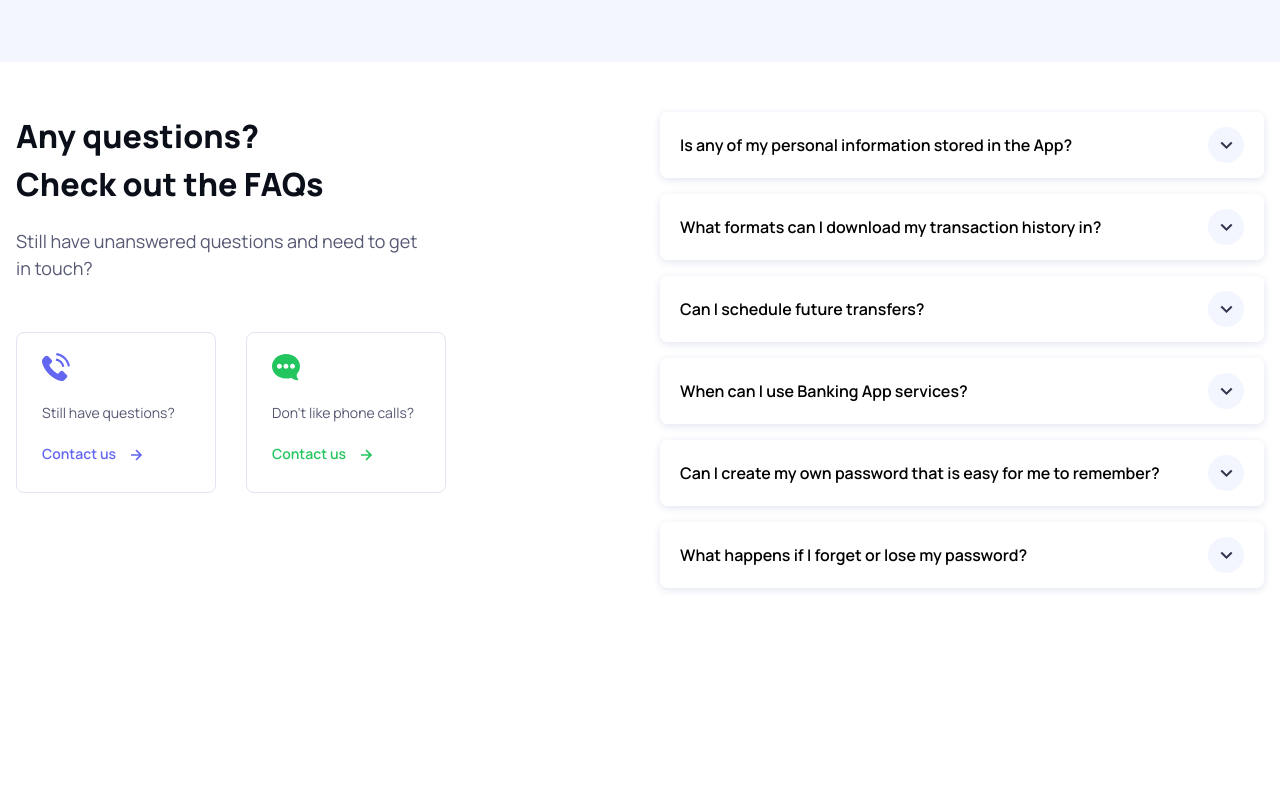
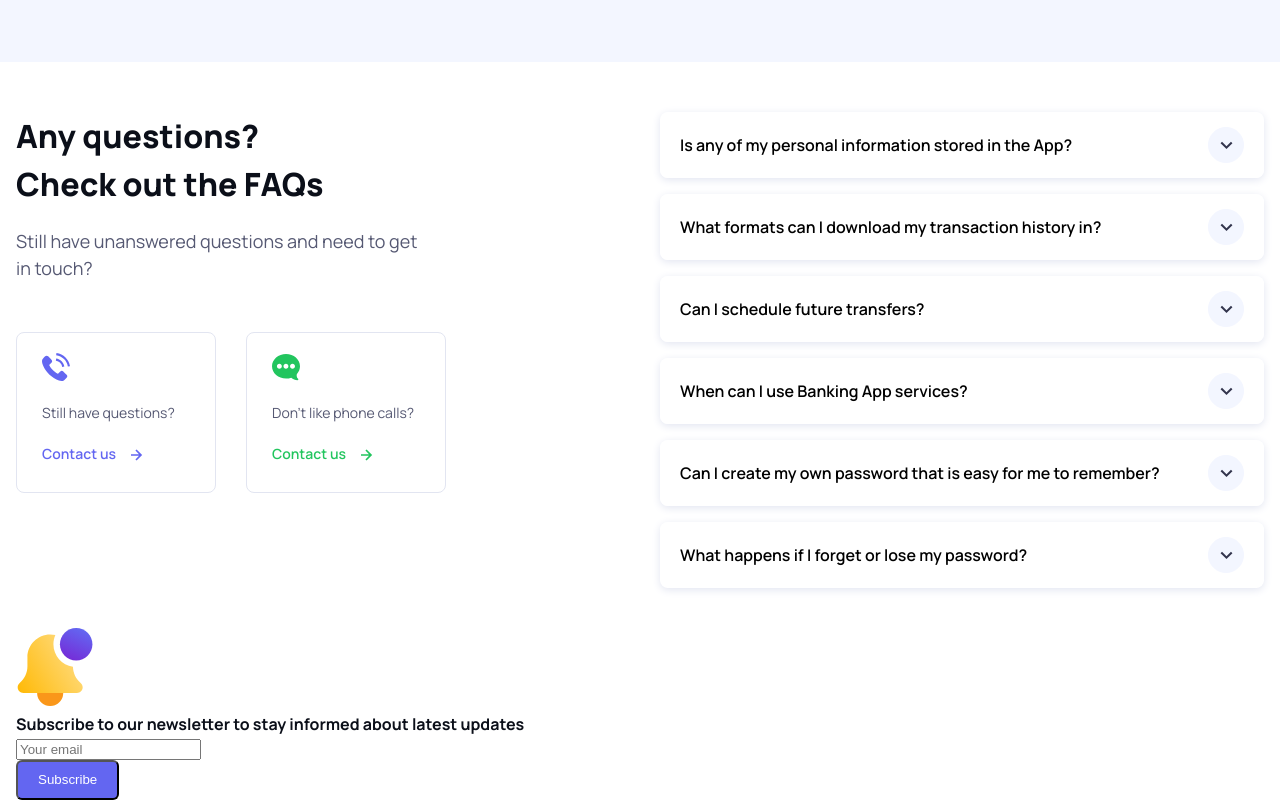
Before and after one commit to ChristofferRiquelme/silicon, a plain HTML site: page index.html in a window 1280 px wide. Shown: the part 3615-4415 px from the top of the page. Before the commit the page ends 4243 px from the top, so only its background shows below. Drawn offline with Linux system fonts and the light colour scheme.

Commit message:
Add html structure

```diff
--- a/index.html
+++ b/index.html
@@ -525,5 +525,29 @@
             </div>
         </div>
     </section>
+
+<!-- MARK: Subscribe section -->
+    <section id="subscribe" class="silicon-subscribe">
+        <div class="silicon-container">
+            <div class="silicon-subscribe-area">
+                <div class="silicon-subscribe-items">
+                    <div class="silicon-subscribe-item">
+                        <div class="silicon-subscribe-item-image">
+                            <img src="images/subscribe/notification.svg" alt="Bell notification icon">
+                        </div>
+                        <div class="silicon-subscribe-item-text">
+                            <h4>Subscribe to our newsletter to stay informed about latest updates</h4>
+                        </div>
+                    </div>
+                    <div class="silicon-subscribe-item">
+                        <form action="" class="silicon-subscribe-item-form">
+                            <input type="email" placeholder="Your email" required>
+                            <button type="submit" class="btn">Subscribe</button>
+                        </form>
+                    </div>
+                </div>
+            </div>
+        </div>
+    </section>
 </body>
 </html>
```
Also changed, not shown: images/subscribe/envelope-icon.svg (added), images/subscribe/notification.svg (added).
